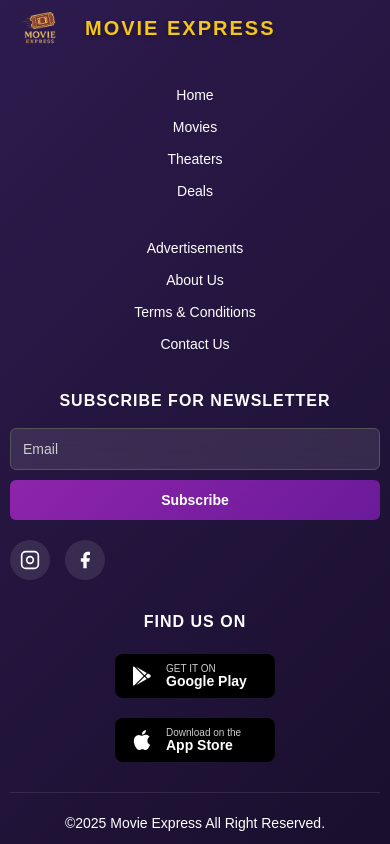
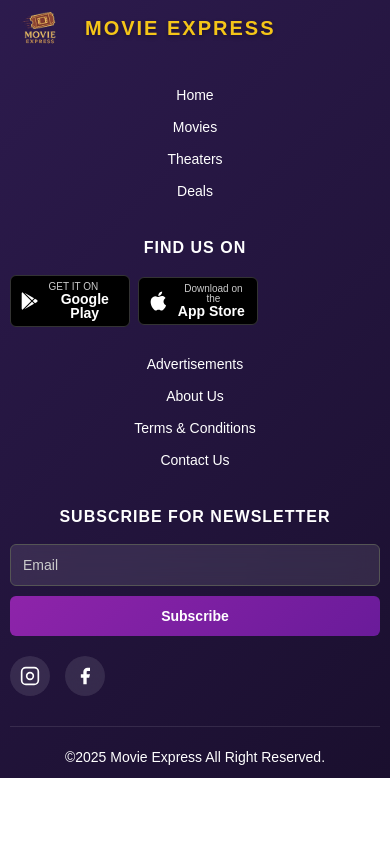
Before and after one commit to AnuNirmani/Movie-Ticket-Booking, a React (Vite) app: page /home in a window 390 px wide. Shown: the part 2763-3607 px from the top of the page. After the commit the page ends 3541 px from the top, so only its background shows below. Built offline with nearby package versions, Linux system fonts and the light colour scheme.

Commit message:
Add google play and app store

```diff
--- a/src/css/HeadFoot/footer.css
+++ b/src/css/HeadFoot/footer.css
@@ -188,37 +188,40 @@
 
 /* App Download Section */
 .app-download {
-  text-align: center;
-  margin: 30px 0;
+  margin-top: 25px;
 }
 
 .app-download h4 {
   color: white;
   font-size: 16px;
   font-weight: bold;
-  margin: 0 0 20px 0;
+  margin: 0 0 15px 0;
   text-transform: uppercase;
   letter-spacing: 1px;
 }
 
 .app-buttons {
   display: flex;
-  justify-content: center;
-  gap: 20px;
-  flex-wrap: wrap;
+  flex-direction: row;
+  gap: 8px;
+  flex-wrap: nowrap;
+  align-items: center;
 }
 
 .app-btn {
   display: flex;
   align-items: center;
-  gap: 12px;
-  padding: 12px 20px;
+  gap: 8px;
+  padding: 8px 12px;
   background: #000;
   color: white;
   text-decoration: none;
-  border-radius: 8px;
+  border-radius: 6px;
   transition: all 0.3s ease;
-  min-width: 180px;
+  min-width: 140px;
+  max-width: 150px;
+  border: 1px solid #333;
+  flex: 1;
 }
 
 .app-btn:hover {
@@ -294,12 +297,15 @@
   }
 
   .app-buttons {
-    flex-direction: column;
-    align-items: center;
+    flex-direction: row;
+    justify-content: flex-start;
+    flex-wrap: nowrap;
   }
 
   .app-btn {
-    min-width: 200px;
+    min-width: 130px;
+    max-width: 140px;
+    flex: 1;
   }
 }
 
@@ -317,7 +323,9 @@
   }
 
   .app-btn {
-    min-width: 160px;
-    padding: 10px 15px;
+    min-width: 110px;
+    max-width: 120px;
+    padding: 6px 8px;
+    flex: 1;
   }
 }
--- a/src/pages/HeadFoot/Footer.jsx
+++ b/src/pages/HeadFoot/Footer.jsx
@@ -28,6 +28,35 @@ const Footer = () => {
             <li><a href="/theaters">Theaters</a></li>
             <li><a href="/deals">Deals</a></li>
           </ul>
+
+          {/* App Download Section */}
+          <div className="app-download">
+            <h4>FIND US ON</h4>
+            <div className="app-buttons">
+              <a href="#" className="app-btn google-play">
+                <div className="app-icon">
+                  <svg viewBox="0 0 24 24" fill="currentColor">
+                    <path d="M3,20.5V3.5C3,2.91 3.34,2.39 3.84,2.15L13.69,12L3.84,21.85C3.34,21.6 3,21.09 3,20.5M16.81,15.12L6.05,21.34L14.54,12.85L16.81,15.12M20.16,10.81C20.5,11.08 20.75,11.5 20.75,12C20.75,12.5 20.53,12.9 20.18,13.18L17.89,14.5L15.39,12L17.89,9.5L20.16,10.81M6.05,2.66L16.81,8.88L14.54,11.15L6.05,2.66Z"/>
+                  </svg>
+                </div>
+                <div className="app-text">
+                  <span className="app-label">GET IT ON</span>
+                  <span className="app-name">Google Play</span>
+                </div>
+              </a>
+              <a href="#" className="app-btn app-store">
+                <div className="app-icon">
+                  <svg viewBox="0 0 24 24" fill="currentColor">
+                    <path d="M18.71,19.5C17.88,20.74 17,21.95 15.66,21.97C14.32,22 13.89,21.18 12.37,21.18C10.84,21.18 10.37,21.95 9.1,22C7.79,22.05 6.8,20.68 5.96,19.47C4.25,17 2.94,12.45 4.7,9.39C5.57,7.87 7.13,6.91 8.82,6.88C10.1,6.86 11.32,7.75 12.11,7.75C12.89,7.75 14.37,6.68 15.92,6.84C16.57,6.87 18.39,7.1 19.56,8.82C19.47,8.88 17.39,10.1 17.41,12.63C17.44,15.65 20.06,16.66 20.09,16.67C20.06,16.74 19.67,18.11 18.71,19.5M13,3.5C13.73,2.67 14.94,2.04 15.94,2C16.07,3.17 15.6,4.35 14.9,5.19C14.21,6.04 13.07,6.7 11.95,6.61C11.8,5.46 12.36,4.26 13,3.5Z"/>
+                  </svg>
+                </div>
+                <div className="app-text">
+                  <span className="app-label">Download on the</span>
+                  <span className="app-name">App Store</span>
+                </div>
+              </a>
+            </div>
+          </div>
         </div>
 
         {/* Company Information */}
@@ -64,34 +93,6 @@ const Footer = () => {
         </div>
       </div>
 
-      {/* App Download Section */}
-      <div className="app-download">
-        <h4>FIND US ON</h4>
-        <div className="app-buttons">
-          <a href="#" className="app-btn google-play">
-            <div className="app-icon">
-              <svg viewBox="0 0 24 24" fill="currentColor">
-                <path d="M3,20.5V3.5C3,2.91 3.34,2.39 3.84,2.15L13.69,12L3.84,21.85C3.34,21.6 3,21.09 3,20.5M16.81,15.12L6.05,21.34L14.54,12.85L16.81,15.12M20.16,10.81C20.5,11.08 20.75,11.5 20.75,12C20.75,12.5 20.53,12.9 20.18,13.18L17.89,14.5L15.39,12L17.89,9.5L20.16,10.81M6.05,2.66L16.81,8.88L14.54,11.15L6.05,2.66Z"/>
-              </svg>
-            </div>
-            <div className="app-text">
-              <span className="app-label">GET IT ON</span>
-              <span className="app-name">Google Play</span>
-            </div>
-          </a>
-          <a href="#" className="app-btn app-store">
-            <div className="app-icon">
-              <svg viewBox="0 0 24 24" fill="currentColor">
-                <path d="M18.71,19.5C17.88,20.74 17,21.95 15.66,21.97C14.32,22 13.89,21.18 12.37,21.18C10.84,21.18 10.37,21.95 9.1,22C7.79,22.05 6.8,20.68 5.96,19.47C4.25,17 2.94,12.45 4.7,9.39C5.57,7.87 7.13,6.91 8.82,6.88C10.1,6.86 11.32,7.75 12.11,7.75C12.89,7.75 14.37,6.68 15.92,6.84C16.57,6.87 18.39,7.1 19.56,8.82C19.47,8.88 17.39,10.1 17.41,12.63C17.44,15.65 20.06,16.66 20.09,16.67C20.06,16.74 19.67,18.11 18.71,19.5M13,3.5C13.73,2.67 14.94,2.04 15.94,2C16.07,3.17 15.6,4.35 14.9,5.19C14.21,6.04 13.07,6.7 11.95,6.61C11.8,5.46 12.36,4.26 13,3.5Z"/>
-              </svg>
-            </div>
-            <div className="app-text">
-              <span className="app-label">Download on the</span>
-              <span className="app-name">App Store</span>
-            </div>
-          </a>
-        </div>
-      </div>
 
       {/* Copyright */}
       <div className="footer-copyright">
```
